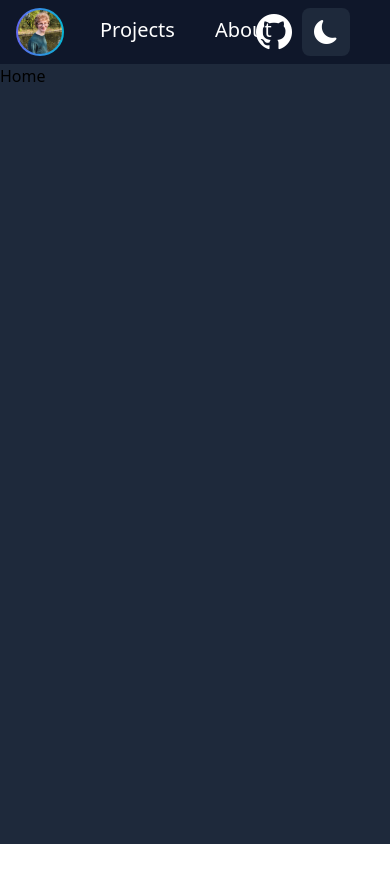
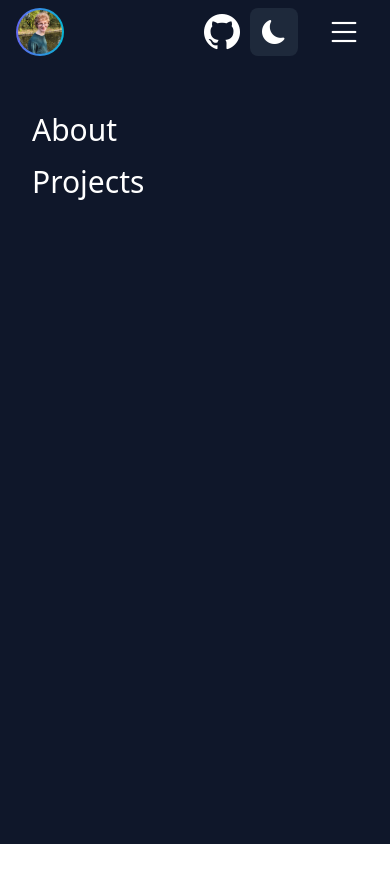
Before and after one commit to willumz/willumz.github.io, a React (Create React App) app: page / in a window 390 px wide. Shown: the top 882 px of the page. Built offline with nearby package versions, Linux system fonts and the light colour scheme.

Commit message:
fix: added CNAME

```diff
--- /dev/null
+++ b/src/components/HamburgerButton.tsx
@@ -0,0 +1,24 @@
+import React, { Component } from "react";
+
+import "bootstrap-icons/font/bootstrap-icons.css";
+
+interface Props {
+    onClick: () => undefined;
+}
+
+export default class HamburgerButton extends Component<Props> {
+    render() {
+        return (
+            <div
+                className="inline float-left ml-5 mr-2 mt-2 md:hidden"
+                onClick={() => {
+                    this.props.onClick();
+                }}
+            >
+                <div className=" flex justify-center py-1 px-2 la-3x relative text-slate-800 dark:text-white dark:hover:bg-slate-700 hover:bg-gray-100 rounded-md cursor-pointer">
+                    <i className="bi bi-list text-4xl dark:text-white text-slate-800"></i>
+                </div>
+            </div>
+        );
+    }
+}
--- /dev/null
+++ b/src/components/HamburgerMenu.tsx
@@ -0,0 +1,23 @@
+import React, { Component } from "react";
+import HamburgerMenuButton from "./HamburgerMenuButton";
+
+interface Props {
+    hidden: boolean;
+}
+
+export default class HamburgerMenu extends Component<Props> {
+    render() {
+        return (
+            <div
+                className={`w-screen h-screen bg-gray-200 dark:bg-slate-900 md:hidden ${
+                    this.props.hidden ? "hidden" : "visible"
+                }`}
+            >
+                <div className="absolute top-24 px-3 w-[90%]">
+                    <HamburgerMenuButton text="About" link="/about" />
+                    <HamburgerMenuButton text="Projects" link="/projects" />
+                </div>
+            </div>
+        );
+    }
+}
--- /dev/null
+++ b/src/components/HamburgerMenuButton.tsx
@@ -0,0 +1,34 @@
+import React, { Component } from "react";
+import { Link } from "react-router-dom";
+
+interface Props {
+    text: string;
+    link?: string;
+    externalLink?: string;
+}
+
+export default class HamburgerMenuButton extends Component<Props> {
+    render() {
+        let className =
+            "mx-1 pr-[40%] text-3xl py-1 px-4 dark:text-white text-slate-800 dark:hover:bg-slate-700 hover:bg-gray-100 rounded-md cursor-pointer";
+        let linkTag = <div className={className}>{this.props.text}</div>;
+        if (this.props.link !== undefined || this.props.externalLink !== undefined) {
+            linkTag =
+                this.props.link !== undefined ? (
+                    <Link className={className} to={this.props.link}>
+                        {this.props.text}
+                    </Link>
+                ) : (
+                    <a className={className} href={this.props.externalLink}>
+                        {this.props.text}
+                    </a>
+                );
+        }
+        return (
+            <div className="my-4">
+                {linkTag}
+                <br />
+            </div>
+        );
+    }
+}
--- a/src/components/Header.tsx
+++ b/src/components/Header.tsx
@@ -4,6 +4,8 @@ import HoverIcon from "./HoverIcon";
 import ModeSwitch from "./ModeSwitch";
 import HeaderButton from "./HeaderButton";
 import { Link } from "react-router-dom";
+import HamburgerButton from "./HamburgerButton";
+import HamburgerMenu from "./HamburgerMenu";
 
 import "line-awesome/dist/line-awesome/css/line-awesome.min.css";
 import "line-awesome/dist/font-awesome-line-awesome/css/all.min.css";
@@ -12,21 +14,36 @@ interface Props {
     toggleDarkMode: () => undefined;
 }
 
-export default class Header extends Component<Props> {
+interface State {
+    menuOpen: boolean;
+}
+
+export default class Header extends Component<Props, State> {
+    constructor(props: Props) {
+        super(props);
+        this.state = { menuOpen: false };
+        this.toggleMenu = this.toggleMenu.bind(this);
+    }
+    toggleMenu() {
+        this.setState(prevState => ({ menuOpen: !prevState.menuOpen }));
+        return undefined;
+    }
     render() {
         return (
             <div className="bg-gray-200 dark:bg-slate-900 w-screen h-16 sticky top-0">
                 <Link to="/">
                     <ProfilePicture className="absolute my-2 left-4 w-12" />
                 </Link>
-                <div className="absolute left-20 h-16 w-max inline-block">
+                <div className="absolute left-20 h-16 w-max inline-block invisible md:visible">
                     <HeaderButton text="Projects" link="/projects" />
                     <HeaderButton text="About" link="/about" />
                 </div>
-                <div className="absolute right-10 h-16 w-max inline-block">
+                <div className="absolute right-3 md:right-10 h-16 w-max inline-block">
                     <HoverIcon defaultClass="lab la-github" link="https://github.com/willumz" />
                     <ModeSwitch toggleDark={this.props.toggleDarkMode} />
+                    <HamburgerButton onClick={this.toggleMenu} />
                 </div>
+                <HamburgerMenu hidden={this.state.menuOpen} />
             </div>
         );
     }
```
Also changed, not shown: 2 other files (tests, documents, lock files or other folders).
